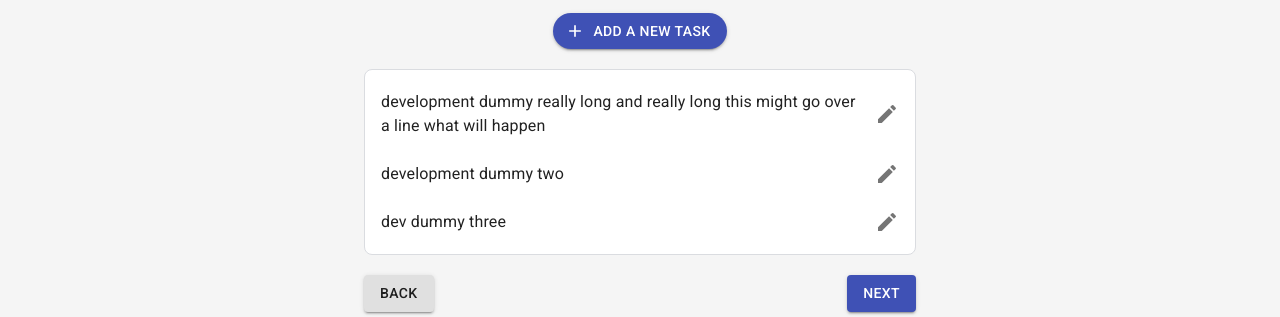
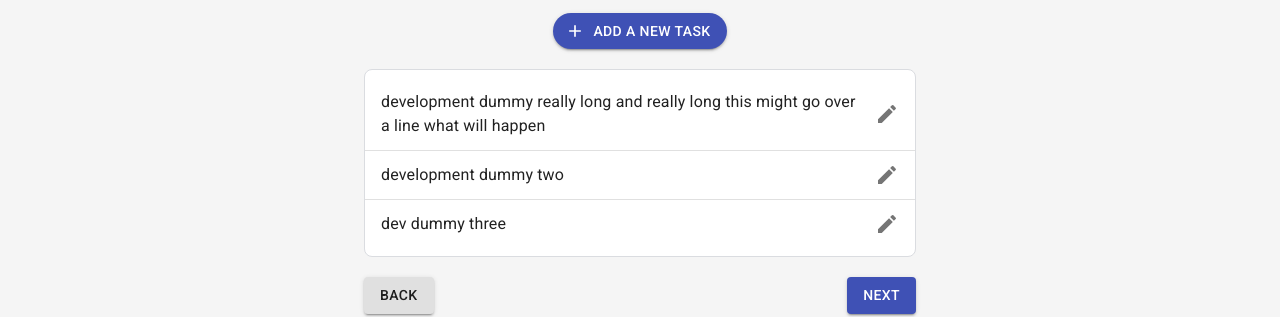
Before and after one commit to johnbede2000/stepzi, a React (Create React App) app: page / in a window 1280 px wide. Shown: the part 281-598 px from the top of the page. Built offline with nearby package versions, Linux system fonts and the light colour scheme.

Commit message:
conditional divider between items

```diff
--- a/src/components/WhatNext.js
+++ b/src/components/WhatNext.js
@@ -11,6 +11,7 @@ import {
   ListItemSecondaryAction,
   IconButton,
   ListItemText,
+  Divider,
 } from '@material-ui/core';
 import Alert from '@material-ui/lab/Alert';
 import AddIcon from '@material-ui/icons/Add';
@@ -23,6 +24,12 @@ const WhatNext = ({ values, handleChange, step, setStep }) => {
       Setsnackbar(true);
     } else {
       setStep(step + 1);
+    }
+  };
+
+  const createDivider = (index) => {
+    if (index < values.actions.length - 1) {
+      return <Divider />;
     }
   };
   return (
@@ -44,7 +51,7 @@ const WhatNext = ({ values, handleChange, step, setStep }) => {
       </Box>
       <Box bgcolor="#fff" border="1px solid #dadce0" borderRadius="8px">
         <List>
-          {values.actions.map((item) => {
+          {values.actions.map((item, index) => {
             return (
               <>
                 <ListItem>
@@ -55,6 +62,7 @@ const WhatNext = ({ values, handleChange, step, setStep }) => {
                     </IconButton>
                   </ListItemSecondaryAction>
                 </ListItem>
+                {createDivider(index)}
               </>
             );
           })}
```
